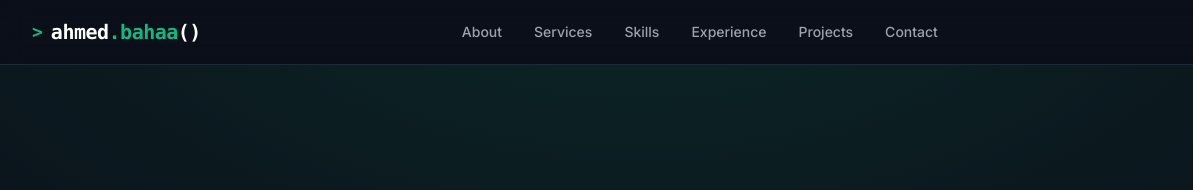
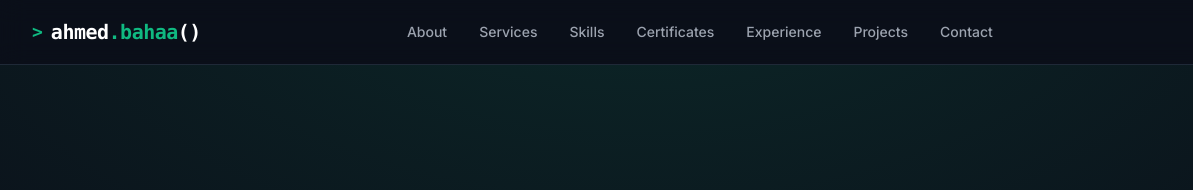
Before and after one commit to Ahmed-Mazen/mywebsite, a plain HTML site: page index.html in a window 1280 px wide. Shown: the top 190 px of the page, 0-1193 px from the left. Drawn offline with nearby package versions, Linux system fonts and the light colour scheme.

Commit message:
added certificates to the navigation bar

```diff
--- a/index.html
+++ b/index.html
@@ -56,6 +56,7 @@
                 <a href="#about" class="text-gray-400 hover:text-terminalGreen transition-colors">About</a>
                 <a href="#services" class="text-gray-400 hover:text-terminalGreen transition-colors">Services</a>
                 <a href="#skills" class="text-gray-400 hover:text-terminalGreen transition-colors">Skills</a>
+		<a href="#certificates" class="text-gray-400 hover:text-terminalGreen transition-colors">Certificates</a>
                 <a href="#experience" class="text-gray-400 hover:text-terminalGreen transition-colors">Experience</a>
                 <a href="#projects" class="text-gray-400 hover:text-terminalGreen transition-colors">Projects</a>
                 <a href="#contact" class="text-gray-400 hover:text-terminalGreen transition-colors">Contact</a>
```
